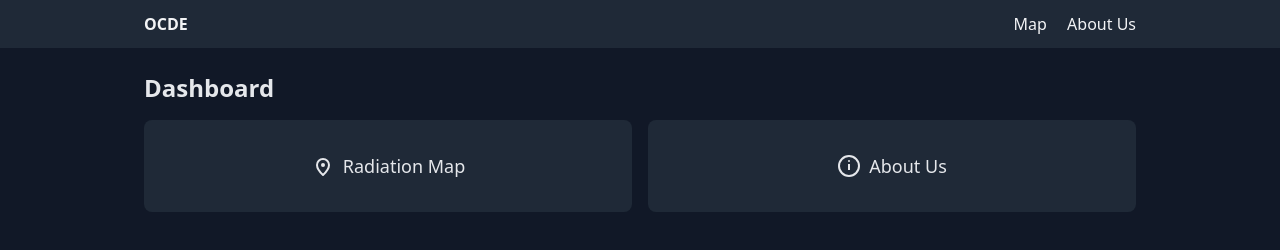
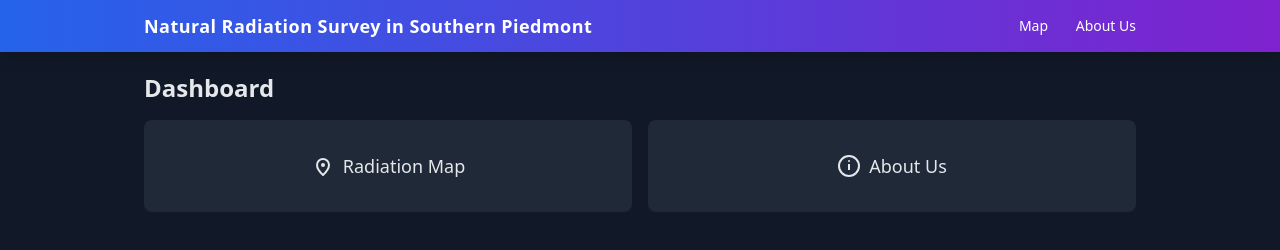
Before and after one commit to bagnasconicolo/ocde, a plain HTML site: page index.html in a window 1280 px wide. Drawn offline with nearby package versions, Linux system fonts and the light colour scheme.

Commit message:
Update navigation bar style and site title

```diff
--- a/index.html
+++ b/index.html
@@ -3,7 +3,7 @@
   <head>
     <meta charset="utf-8" />
     <meta name="viewport" content="width=device-width, initial-scale=1" />
-    <title>OCDE Dashboard</title>
+    <title>Natural Radiation Survey in Southern Piedmont</title>
     <script src="https://cdn.tailwindcss.com?plugins=typography" defer></script>
   </head>
   <body class="bg-gray-900 text-gray-200 pt-14">
--- a/nav.html
+++ b/nav.html
@@ -1,9 +1,18 @@
-<nav class="bg-gray-800 text-gray-100 fixed top-0 left-0 right-0 z-[1100]">
+<nav
+  class="bg-gradient-to-r from-blue-600 to-purple-700 text-white shadow-lg fixed top-0 left-0 right-0 z-[1100]"
+>
   <div class="max-w-5xl mx-auto px-4 py-3 flex justify-between items-center">
-    <a href="index.html" class="font-bold">OCDE</a>
-    <div class="space-x-4">
-      <a href="map.html" class="hover:underline">Map</a>
-      <a href="about.html" class="hover:underline">About Us</a>
+    <a
+      href="index.html"
+      class="text-lg font-semibold tracking-wide whitespace-nowrap"
+    >
+      Natural Radiation Survey in Southern Piedmont
+    </a>
+    <div class="space-x-6 text-sm font-medium">
+      <a href="map.html" class="hover:text-gray-200 transition-colors">Map</a>
+      <a href="about.html" class="hover:text-gray-200 transition-colors"
+        >About Us</a
+      >
     </div>
   </div>
 </nav>
```
